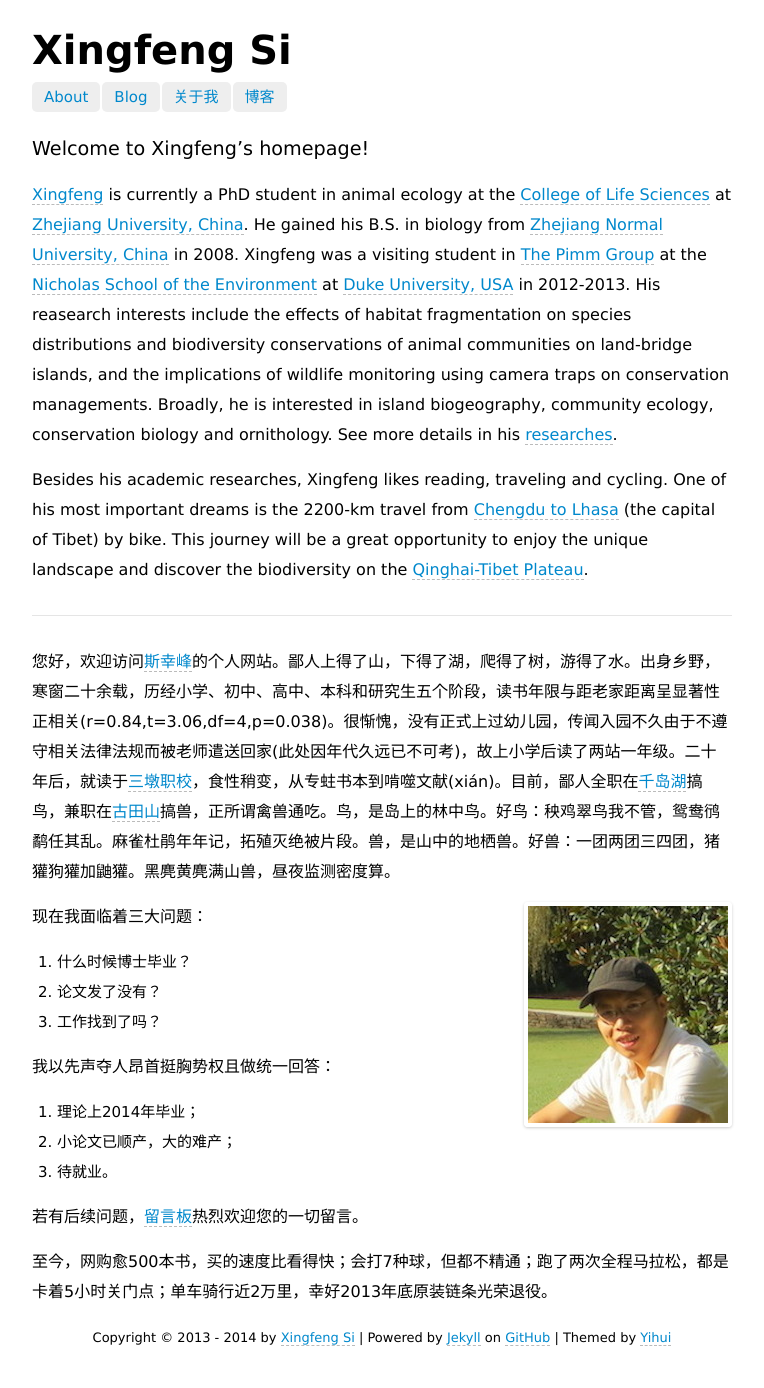
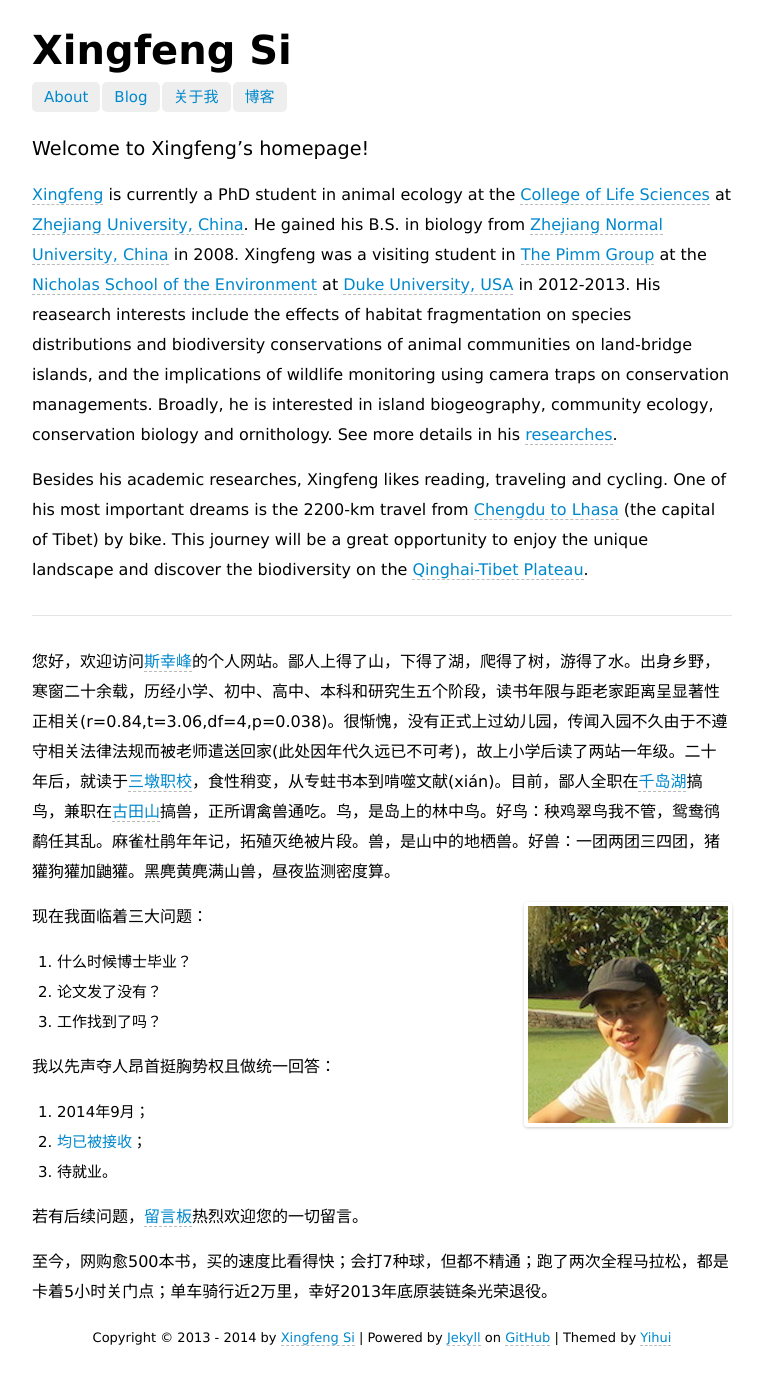
Before and after one commit to sixf/sixf.github.io, a Jekyll site: the page built from index.md, in a window 1280 px wide. Shown: the whole page, without its empty margins (258-1022 px from the left). Built offline with Jekyll 4.4.1, drawn with Linux system fonts in a browser that asks for light colours; Markdown is read by kramdown in place of the engine named in the settings.

Commit message:
也有论文被接收的一天

```diff
--- a/index.md
+++ b/index.md
@@ -24,8 +24,8 @@
 
 我以先声夺人昂首挺胸势权且做统一回答：
 
-1. 理论上2014年毕业；
-2. 小论文已顺产，大的难产；
+1. 2014年9月；
+2. [均已被接收](http://sixf.org/cn/publication/)；
 3. 待就业。
 
 若有后续问题，[留言板](/cn/guestbook)热烈欢迎您的一切留言。
```
